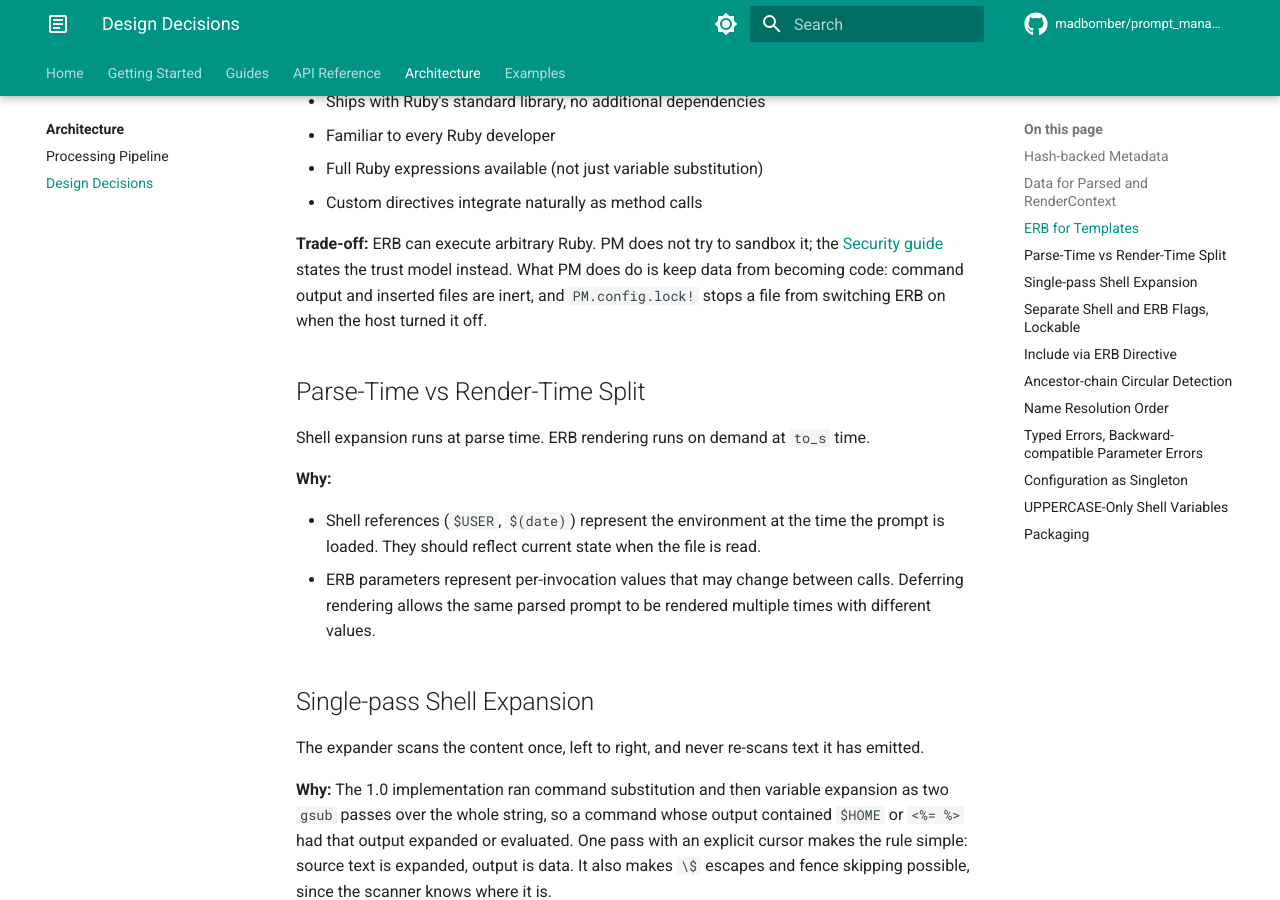
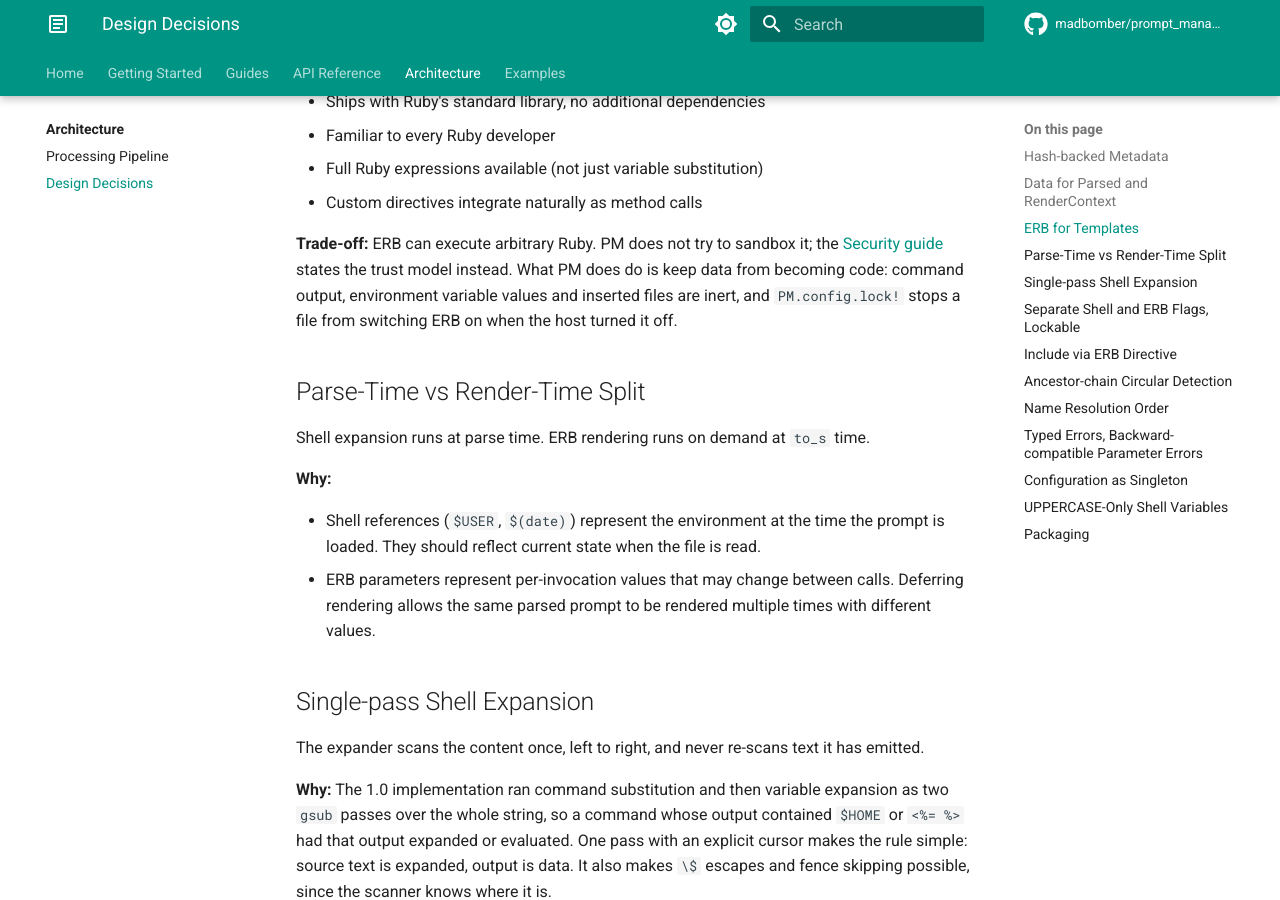
Before and after one commit to MadBomber/prompt_manager, an MkDocs documentation site: the page built from docs/architecture/design-decisions.md, in a window 1280 px wide and 900 px high, scrolled down 901 px. Built offline with MkDocs 1.6.1 and Material for MkDocs 9.7.7, drawn with Linux system fonts in a browser that asks for light colours; comment, search, counter and statistics services are not loaded.

Commit message:
docs: note the ERB-tag caveat and the <%% storage
Name $(...) among what is not re-scanned, say that a <% in a value is
stored as <%% with ERB on, carry the guide's ERB-tag caveat into the
README Security model, and list env var values as inert in the
design-decisions page too.

```diff
--- a/docs/architecture/design-decisions.md
+++ b/docs/architecture/design-decisions.md
@@ -29,8 +29,9 @@
 
 **Trade-off:** ERB can execute arbitrary Ruby. PM does not try to sandbox it; the
 [Security guide](../guides/security.md) states the trust model instead. What PM does do
-is keep data from becoming code: command output and inserted files are inert, and
-`PM.config.lock!` stops a file from switching ERB on when the host turned it off.
+is keep data from becoming code: command output, environment variable values and
+inserted files are inert, and `PM.config.lock!` stops a file from switching ERB on
+when the host turned it off.
 
 ## Parse-Time vs Render-Time Split
 
```
Also changed, not shown: README.md (+5 -4 lines).
